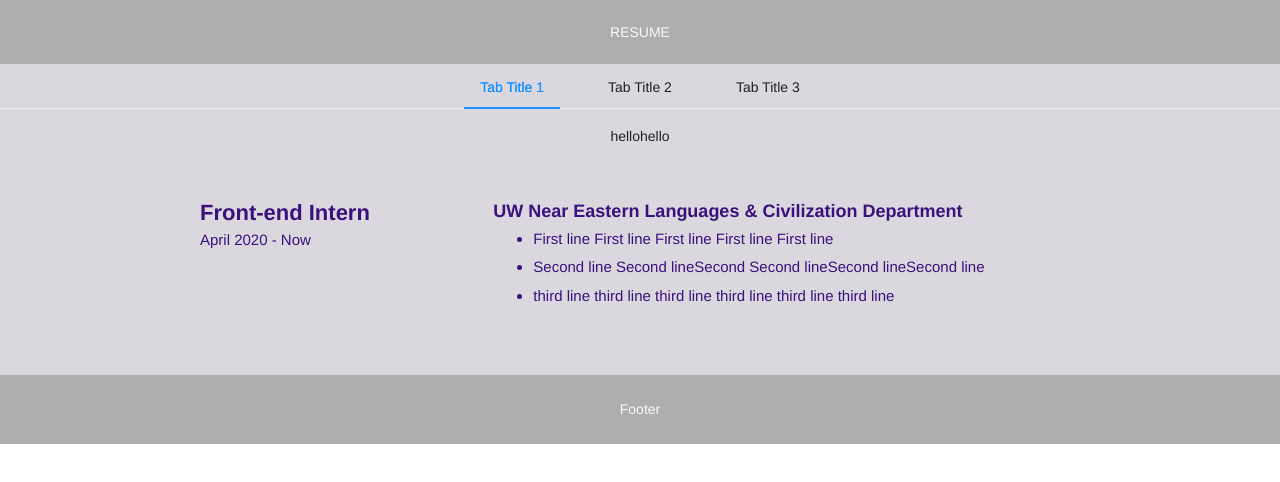
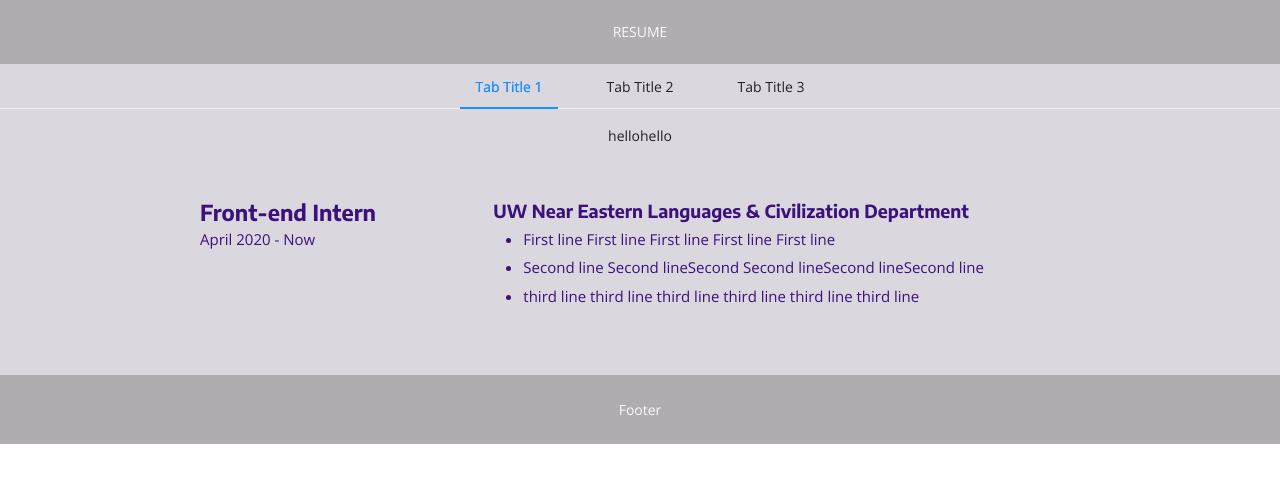
Before and after one commit to Gyangle/resume-vue, a Vue app: page / in a window 1280 px wide. Shown: the top 482 px of the page. Built offline with nearby package versions, Linux system fonts and the light colour scheme.

Commit message:
feat: add font and content padding

```diff
--- a/src/App.vue
+++ b/src/App.vue
@@ -33,8 +33,9 @@ export default {
 </script>
 
 <style>
+@import url('https://fonts.googleapis.com/css2?family=Encode+Sans:wght@700&family=Open+Sans&display=swap');
 #app {
-  font-family: Hack, Helvetica, Arial, sans-serif;
+  font-family: 'Open Sans', Helvetica, Arial, sans-serif;
   -webkit-font-smoothing: antialiased;
   -moz-osx-font-smoothing: grayscale;
   text-align: center;
--- a/src/components/card/ExpCard.vue
+++ b/src/components/card/ExpCard.vue
@@ -1,22 +1,22 @@
 <template>
   <a-row class="card">
     <a-col :span="8">
-				<div class="position">
-					{{info.position}}
+      <div class="cardPosition">
+        {{ info.position }}
       </div>
-				<div class="time">
-					{{info.time}}
+      <div class="cardTime">
+        {{ info.time }}
       </div>
     </a-col>
     <a-col :span="16">
-				<div >
-					<div class="group">
-						{{info.group}}
+      <div>
+        <div class="cardGroup">
+          {{ info.group }}
         </div>
-					<div class="content">
+        <div class="cardContent">
           <ul>
             <li v-for="(exp, index) in content" :key="index">
-								{{exp}}
+              {{ exp }}
             </li>
           </ul>
         </div>
@@ -26,20 +26,20 @@
 </template>
 <script>
 export default {
-    name: 'ExpCard',
-    props: ['info'],
+  name: "ExpCard",
+  props: ["info"],
   data() {
-			let content = this.info.content
+    let content = this.info.content;
     return {
-				content // description of the content, in array
-			}
+      content, // description of the content, in array
+    };
   },
   methods: {
     handleClick() {
-      console.log(this.content)
-    }
-  }
-}
+      console.log(this.content);
+    },
+  },
+};
 </script>
 <style scoped>
 .card {
@@ -47,20 +47,25 @@ export default {
   padding: 50px 200px;
   text-align: left;
 }
-		.position {
-			line-height:1.41em;
-			font-size:22px;
+.cardPosition {
+  font-family: "Encode Sans", sans-serif;
+  line-height: 1.41em;
+  font-size: 22px;
   font-weight: bold;
 }
-		.time {
-			font-size:15px
+.cardTime {
+  font-size: 15px;
 }
-		.group {
-			font-size:18px;
+.cardGroup {
+  font-family: "Encode Sans", sans-serif;
+  font-size: 18px;
   font-weight: bold;
 }
-		.content {
-			line-height:1.875em;
-			font-size:15px
+.cardContent {
+  line-height: 1.875em;
+  font-size: 15px;
+}
+.cardContent > ul {
+	padding-left: 30px;
 }
 </style>
```
Lines whose indentation alone changed are shown as unchanged.
